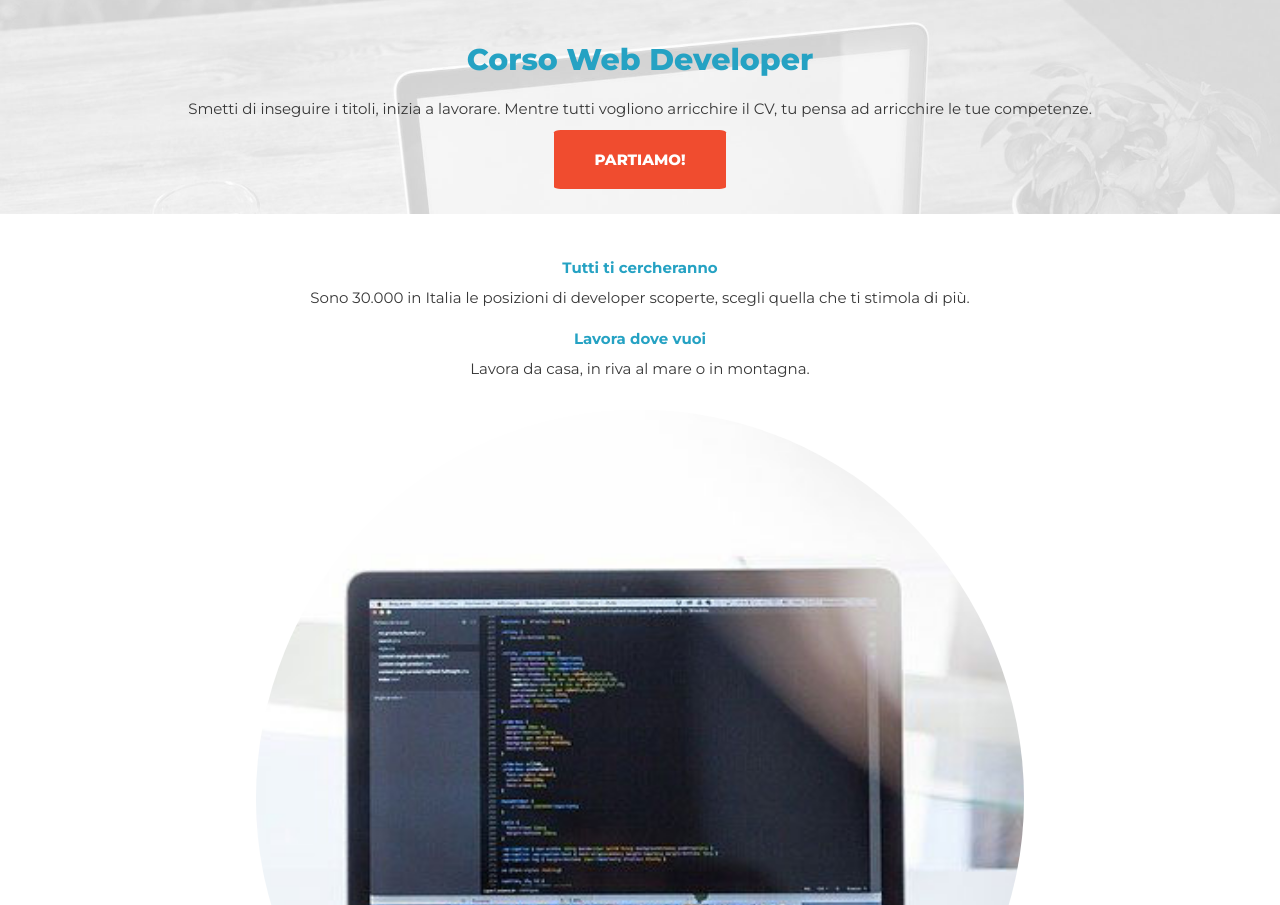
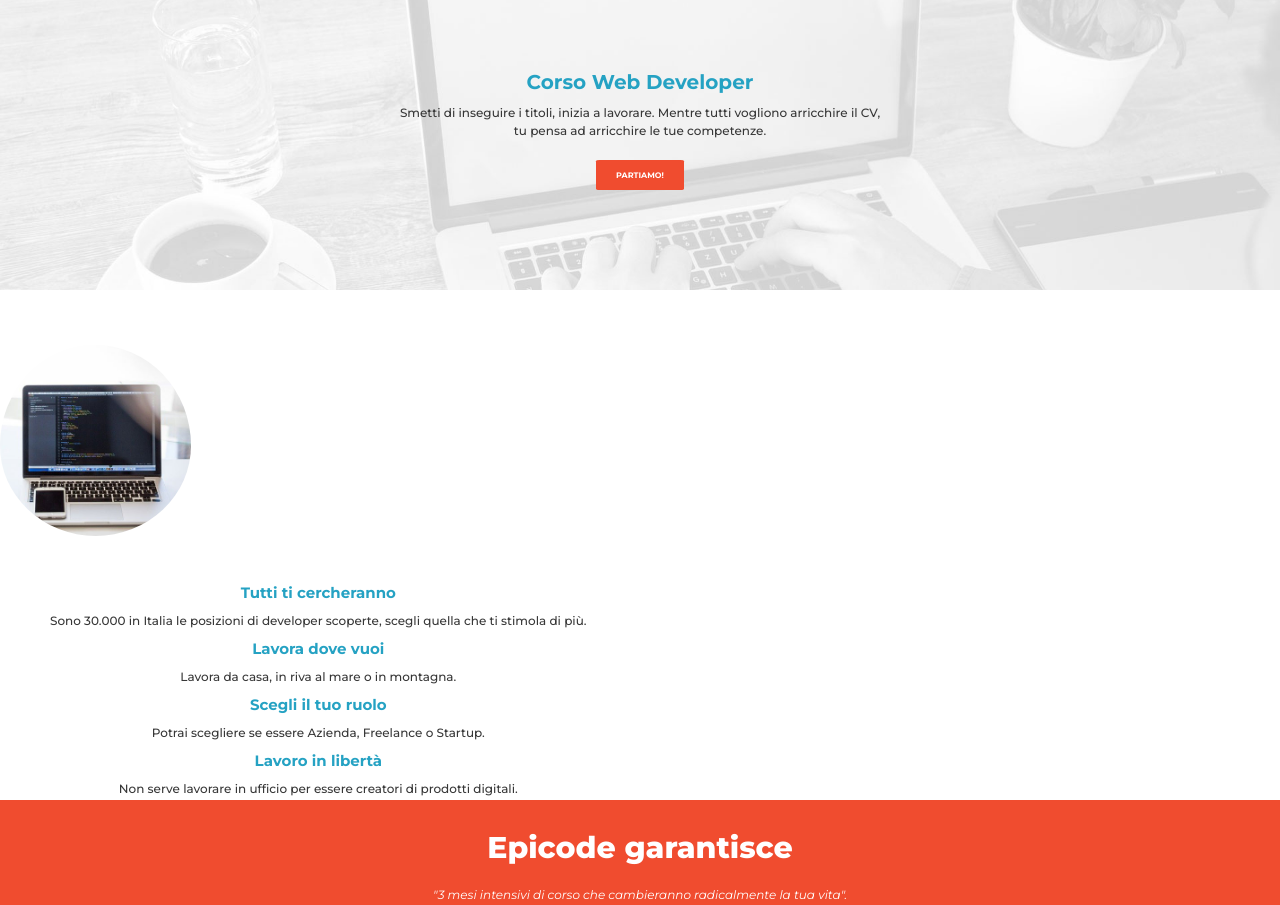
Before and after one commit to juiceboxgirl/S1-L5-Progetto-Settimanale, a plain HTML site: page desktop-layout.html in a window 1280 px wide. Shown: the part 136-1041 px from the top of the page. Drawn offline with nearby package versions, Linux system fonts and the light colour scheme.

Commit message:
update-desktop-code

```diff
--- a/FE-S1-P-Esercizio/css/style.css
+++ b/FE-S1-P-Esercizio/css/style.css
@@ -9,7 +9,7 @@ body {
 .header-img {
   display: block;
   background-color: black;
-  width: 20%;
+  width: 10%;
   padding-top: 20px;
   padding-bottom: 20px;
 }
@@ -22,35 +22,35 @@ body {
 p {
   color: #373737;
   font-family: "Montserrat", sans-serif;
-  font-weight: 400;
-  font-size: 15px;
+  font-weight: 500;
+  font-size: 12px;
   line-height: 1.5;
   text-align: center;
   padding-left: 50px;
   padding-right: 50px;
-  padding-bottom: 10px;
 }
 
 h1 {
   color: #25a2c3;
   font-family: "Montserrat", sans-serif;
-  font-weight: 800;
-  font-size: 30px;
+  font-weight: 700;
+  font-size: 20px;
   line-height: 1.2;
   text-align: center;
   padding-top: 30px;
-  padding-bottom: 20px;
+  padding-bottom: 10px;
 }
 
 button {
   background-color: #f04c2f;
   font-family: "Montserrat", sans-serif;
-  font-weight: 800;
-  font-size: 15px;
+  font-weight: 700;
+  font-size: 8px;
   display: block;
   margin-left: auto;
   margin-right: auto;
-  padding: 20px 40px;
+  margin-top: 20px;
+  padding: 10px 20px;
   border-radius: 4%;
   border-style: none;
 }
@@ -113,22 +113,16 @@ section h4 {
   padding-top: 5px;
 }
 
-.first-titles {
-  padding-top: 35px;
+article img {
+  border-radius: 50%;
+  width: 30%;
+  padding-top: 20px;
+  padding-bottom: 30px;
 }
 
-.second-titles {
+.first-titles {
+  display: inline-block;
   padding-top: 35px;
-  padding-bottom: 35px;
-}
-article img {
-  border-radius: 50%;
-  display: block;
-  margin-left: auto;
-  margin-right: auto;
-  width: 60%;
-  padding-top: 20px;
-  padding-bottom: 30px;
 }
 
 .section-img1,
--- a/desktop-layout.html
+++ b/desktop-layout.html
@@ -19,7 +19,8 @@
       .box-2 {
         background-image: url("./FE-S1-P-Esercizio/images/banner.jpg");
         background-size: cover;
-        padding: 25px;
+        background-position-y: 30%;
+        padding: 100px;
       }
 
       button {
@@ -36,7 +37,7 @@
       <div class="box-2">
         <h1>Corso Web Developer</h1>
         <p>
-          Smetti di inseguire i titoli, inizia a lavorare. Mentre tutti vogliono arricchire il CV, tu pensa ad
+          Smetti di inseguire i titoli, inizia a lavorare. Mentre tutti vogliono arricchire il CV, <br />tu pensa ad
           arricchire le tue competenze.
         </p>
         <button type="button">PARTIAMO!</button>
@@ -44,13 +45,11 @@
     </header>
     <article>
       <div class="first-titles">
+        <img src="./FE-S1-P-Esercizio/images/notebook.jpg" />
         <h4>Tutti ti cercheranno</h4>
         <p>Sono 30.000 in Italia le posizioni di developer scoperte, scegli quella che ti stimola di più.</p>
         <h4>Lavora dove vuoi</h4>
         <p>Lavora da casa, in riva al mare o in montagna.</p>
-      </div>
-      <img src="./FE-S1-P-Esercizio/images/notebook.jpg" />
-      <div class="second-titles">
         <h4>Scegli il tuo ruolo</h4>
         <p>Potrai scegliere se essere Azienda, Freelance o Startup.</p>
         <h4>Lavoro in libertà</h4>
```
